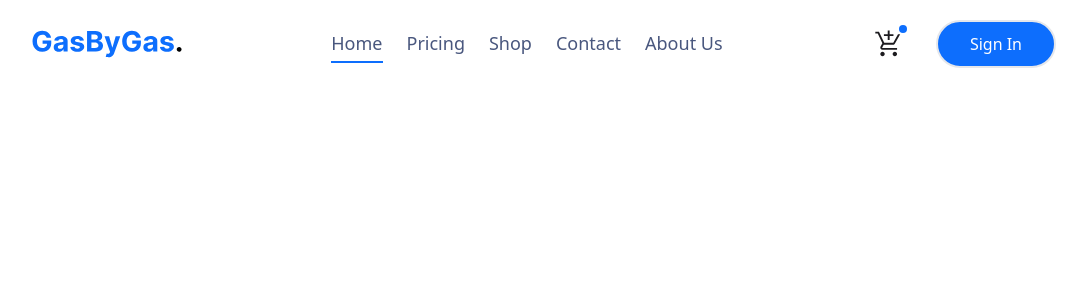
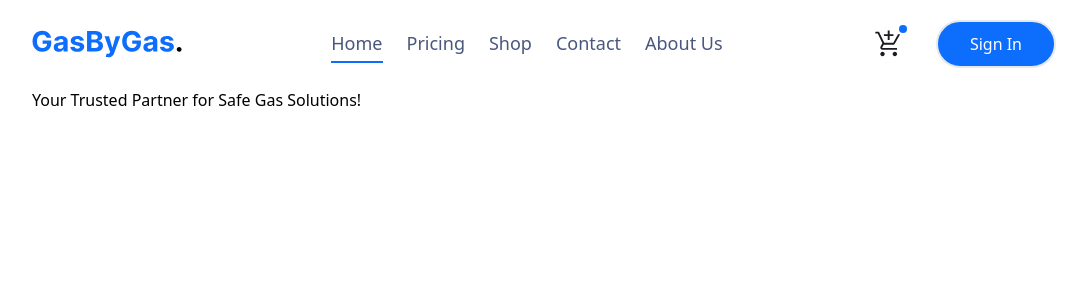
Before and after one commit to gasbygasplc/Supply-Chain-Management-for-Gas-By-Bas-PLC, a React (Vite) app in the folder frontend/: page / in a window 1280 px wide. Shown: the top 300 px of the page, without its empty margins (96-1183 px from the left). Built offline with nearby package versions, Linux system fonts and the light colour scheme.

Commit message:
[Add] Include tagline and description in Header component for enhanced messaging

```diff
--- a/frontend/src/Components/Header.jsx
+++ b/frontend/src/Components/Header.jsx
@@ -8,6 +8,11 @@ const Header = () => {
 
         <div>
 
+            <h2>Your Trusted Partner for Safe Gas Solutions!</h2>
+
+            <p>
+
+            </p>
 
         </div>
 
```
